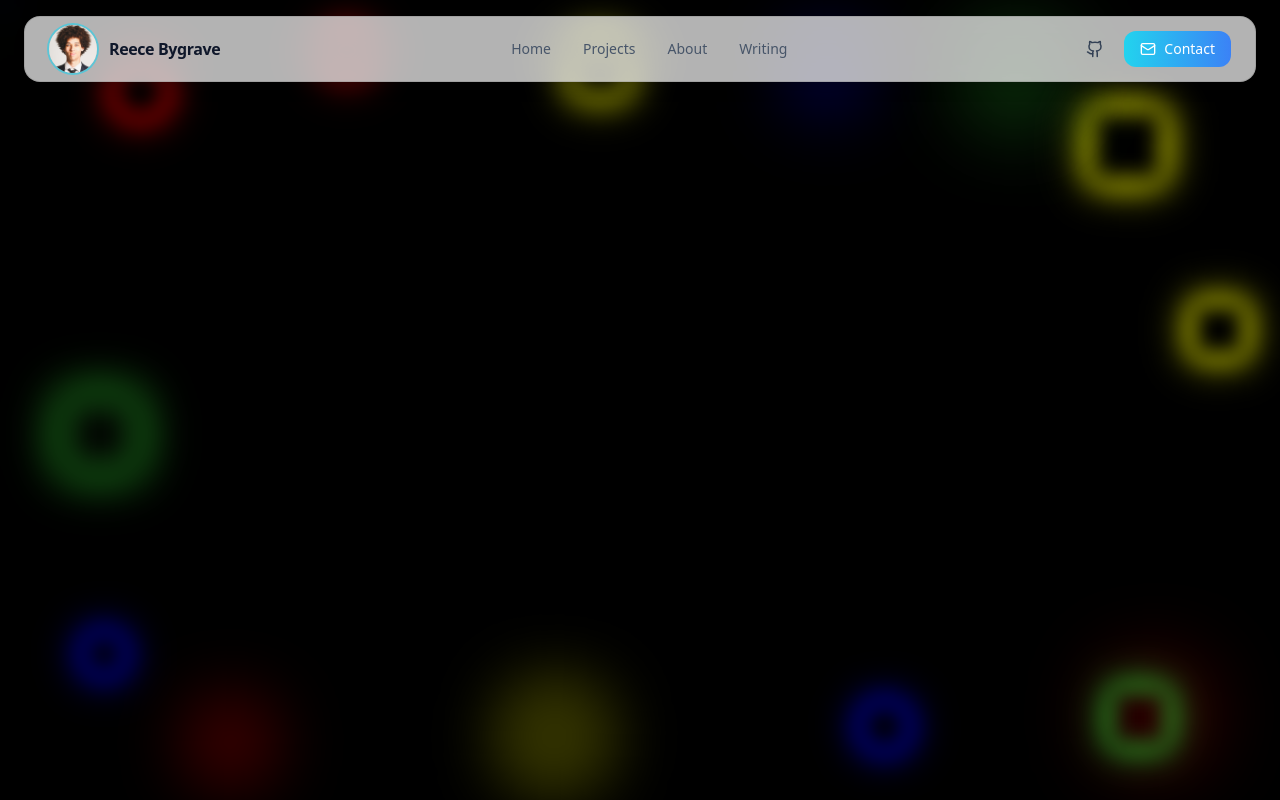
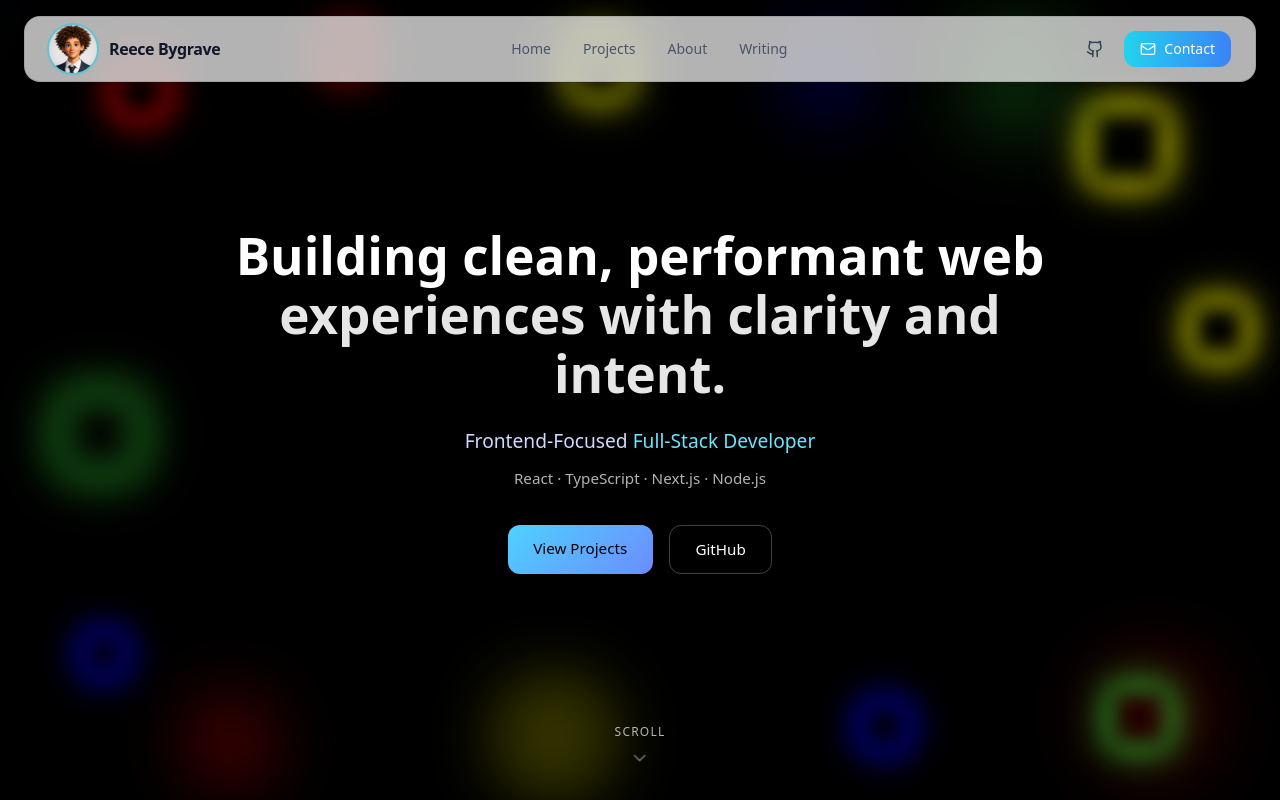
Before and after one commit to Reece-Bygrave/portfolio-reecebygrave, a React (Create React App) app: page / in a window 1280 px wide. Built offline with nearby package versions, Linux system fonts and the light colour scheme.

Commit message:
Reconstructed foundations of the website to allow further scaling and improved performace

```diff
--- a/src/App.js
+++ b/src/App.js
@@ -1,32 +1,20 @@
-import React from "react";
-import { BrowserRouter as Router, Routes, Route } from 'react-router-dom';
-import Home from './pages/Home';
-import About from './pages/About';
-import Writtern from './pages/Writtern';
-import Projects from './pages/Projects';
-import Navbar from './components/Navbar';
-
-import Grid from './components/Grid';
-import Hero from "./components/Hero";
+import { BrowserRouter, Routes, Route } from "react-router-dom";
+import Navbar from "./components/Navbar";
+import Home from "./pages/Home";
+import ProjectDetail from "./pages/ProjectDetail";
+import BackgroundLayout from "./components/BackgroundLayout";
 
 function App() {
   return (
-    <Router>
-
-        <div>
-        <Navbar/>
-
-
-        </div>
-
-        <Routes>
-          <Route path="/" element={<Home />}/>
-          <Route path="/about" element={<About />}/>
-          <Route path="/projects" element={<Projects />}/>
-          <Route path="/writtern" element={<Writtern />}/>
-        </Routes>
-    </Router>
-
+    <BrowserRouter>
+    <BackgroundLayout>
+      <Navbar/>
+      <Routes>
+        <Route path="/" element={<Home />} />
+        <Route path="/projects/:slug" element={<ProjectDetail />} />
+      </Routes>
+      </BackgroundLayout>
+    </BrowserRouter>
   );
 }
 
--- /dev/null
+++ b/src/components/BackgroundLayout.jsx
@@ -0,0 +1,28 @@
+// BackgroundLayout.jsx
+import React from "react";
+import "../styles/Hero.css";
+
+const BackgroundLayout = ({ children }) => {
+  const shapes = Array.from({ length: 16 }, (_, i) => ({
+    id: i + 1,
+    delay: -Math.random() * 12,
+  }));
+
+  return (
+    <div className="relative min-h-screen bg-black text-white">
+      <div className="neon-shapes fixed inset-0 pointer-events-none -z-10">
+        {shapes.map((shape) => (
+          <div
+            key={shape.id}
+            className={`shape shape-${shape.id}`}
+            style={{ animationDelay: `${shape.delay}s` }}
+          />
+        ))}
+      </div>
+
+      {children}
+    </div>
+  );
+};
+
+export default BackgroundLayout;
--- a/src/components/Hero.jsx
+++ b/src/components/Hero.jsx
@@ -1,35 +1,43 @@
-import React, { useEffect } from "react";
-import "../styles/Hero.css"; // Assuming the pulse effect is in this file
+// src/components/Hero.jsx
+import React from "react";
+import "../styles/Hero.css";
+import ScrollIndicator from "./ScrollIndicator";
 
 const Hero = () => {
-  const shapes = Array.from({ length: 16 }, (_, i) => ({
-    id: i + 1,
-    delay: -Math.random() * 12, // negative delay for mid-animation start
-  }));
+  return (
+    <section id="hero"className="relative min-h-screen flex items-center justify-center">
 
+      <div className="hero-content relative z-10 text-center px-6 max-w-4xl text-white">
+        <h1 className="hero-title">
+          Building clean, performant web
+          <span>experiences with clarity and intent.</span>
+        </h1>
 
+        <p className="hero-subtitle">
+          Frontend-Focused <span>Full-Stack Developer</span>
+        </p>
 
-  return (
-    <div className="relative text-[#212121] overflow-hidden min-h-screen flex items-center justify-center">
-      {/* Neon shapes */}
-      <div className="neon-shapes absolute inset-0 z-0">
-        {shapes.map((shape) => (
-          <div
-            key={shape.id}
-            className={`shape shape-${shape.id}`}
-            style={{
-              animationDelay: `${shape.delay}s`,
-            }}
-          />
-        ))}
+        <p className="hero-stack">
+          React · TypeScript · Next.js · Node.js
+        </p>
+
+        <div className="hero-actions">
+          <a href="#projects" className="btn primary">
+            View Projects
+          </a>
+          <a
+            href="https://github.com/Reece-Bygrave"
+            target="_blank"
+            rel="noopener noreferrer"
+            className="btn secondary"
+          >
+            GitHub
+          </a>
+        </div>
       </div>
 
-
-
-
-
-
-    </div>
+      <ScrollIndicator />
+    </section>
   );
 };
 
--- a/src/components/Navbar.jsx
+++ b/src/components/Navbar.jsx
@@ -3,7 +3,7 @@ import { Github, Mail, Menu, XIcon } from "lucide-react";
 
 export default function Navbar() {
   const [open, setOpen] = useState(false);
-  const avatar = "/images/reece-headshot.jpg";
+  const avatar = "/images/reece-ai.png";
 
   return (
     <nav className="fixed top-0 left-0 w-full z-50">
--- /dev/null
+++ b/src/components/ScrollIndicator.jsx
@@ -0,0 +1,34 @@
+"use client";
+
+export default function ScrollIndicator() {
+  const handleScroll = () => {
+    document.querySelector("#projects")?.scrollIntoView({
+      behavior: "smooth",
+    });
+  };
+
+  return (
+    <button
+      onClick={handleScroll}
+      aria-label="Scroll to projects section"
+      className="absolute bottom-8 left-1/2 -translate-x-1/2 flex flex-col items-center gap-2 text-white/70 hover:text-white transition"
+    >
+      <span className="text-xs tracking-widest uppercase">Scroll</span>
+
+      <div className="animate-scroll-bounce">
+        <svg
+          width="20"
+          height="20"
+          viewBox="0 0 24 24"
+          fill="none"
+          stroke="currentColor"
+          strokeWidth="2"
+          strokeLinecap="round"
+          strokeLinejoin="round"
+        >
+          <polyline points="6 9 12 15 18 9" />
+        </svg>
+      </div>
+    </button>
+  );
+}
--- a/src/styles/Hero.css
+++ b/src/styles/Hero.css
@@ -1,5 +1,5 @@
 .neon-shapes {
-  position: absolute;
+  position: fixed;
   top: 0;
   left: 0;
   right: 0;
@@ -134,3 +134,98 @@
      left: 15%;          /* Distance from the left (adjust as needed) */
     max-width: 100%; /* Ensures responsiveness */
 }
+
+
+
+.hero {
+  color: white;
+}
+
+.hero-title {
+  font-size: clamp(2.3rem, 4vw, 3.6rem);
+  font-weight: 600;
+  line-height: 1.15;
+}
+
+.hero-title span {
+  display: block;
+  opacity: 0.9;
+}
+
+.hero-subtitle {
+  margin-top: 1.5rem;
+  font-size: 1.2rem;
+  color: #cfd8ff;
+}
+
+.hero-subtitle span {
+  color: #6be4ff;
+}
+
+.hero-stack {
+  margin-top: 0.75rem;
+  font-size: 0.95rem;
+  opacity: 0.7;
+}
+
+.hero-actions {
+  margin-top: 2.2rem;
+  display: flex;
+  gap: 1rem;
+  justify-content: center;
+}
+
+.btn {
+  padding: 0.75rem 1.6rem;
+  border-radius: 12px;
+  font-size: 0.95rem;
+  transition: all 0.25s ease;
+  text-decoration: none;
+}
+
+.btn.primary {
+  background: linear-gradient(135deg, #4fd1ff, #6b8cff);
+  color: #000;
+}
+
+.btn.secondary {
+  border: 1px solid rgba(255,255,255,0.25);
+  color: white;
+}
+
+.btn:hover {
+  transform: translateY(-2px);
+}
+
+.mist {
+  position: absolute;
+  width: 520px;
+  height: 520px;
+  background: radial-gradient(
+    circle,
+    rgba(255, 255, 255, 0.18),
+    rgba(255,255,255,0.10),
+    transparent 70%
+  );
+  filter: blur(90px);
+  z-index: 1;
+  pointer-events: none;
+  animation: floatMist 14s ease-in-out infinite;
+}
+
+.mist-1 {
+  top: -180px;
+  left: 10%;
+}
+
+.mist-2 {
+  bottom: -220px;
+  right: 15%;
+  animation-delay: -6s;
+}
+
+@keyframes floatMist {
+  0% { transform: translateY(0); }
+  50% { transform: translateY(-40px); }
+  100% { transform: translateY(0); }
+}
--- a/tailwind.config.js
+++ b/tailwind.config.js
@@ -2,7 +2,23 @@
 module.exports = {
   content: ["./src/**/*.{js,jsx,ts,tsx}"],
   theme: {
-    extend: {},
+    extend: {
+      keyframes: {
+        scrollBounce: {
+          "0%, 100%": {
+            transform: "translateY(0)",
+            opacity: "0.6",
+          },
+          "50%": {
+            transform: "translateY(8px)",
+            opacity: "1",
+          },
+        },
+      },
+      animation: {
+        "scroll-bounce": "scrollBounce 1.8s ease-in-out infinite",
+      },
+    },
   },
   plugins: [],
-}
+};
```
Also changed, not shown: public/images/reece-ai.png (added), src/pages/ProjectDetail.jsx (added).
